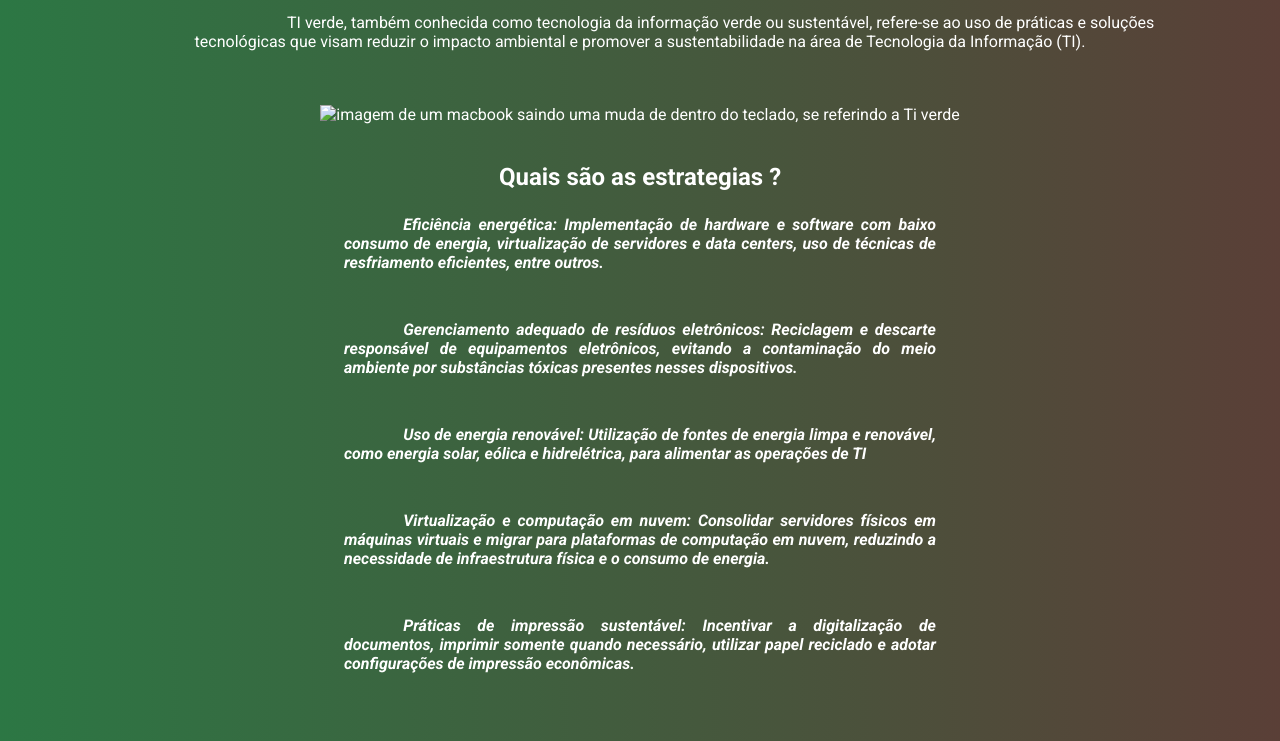
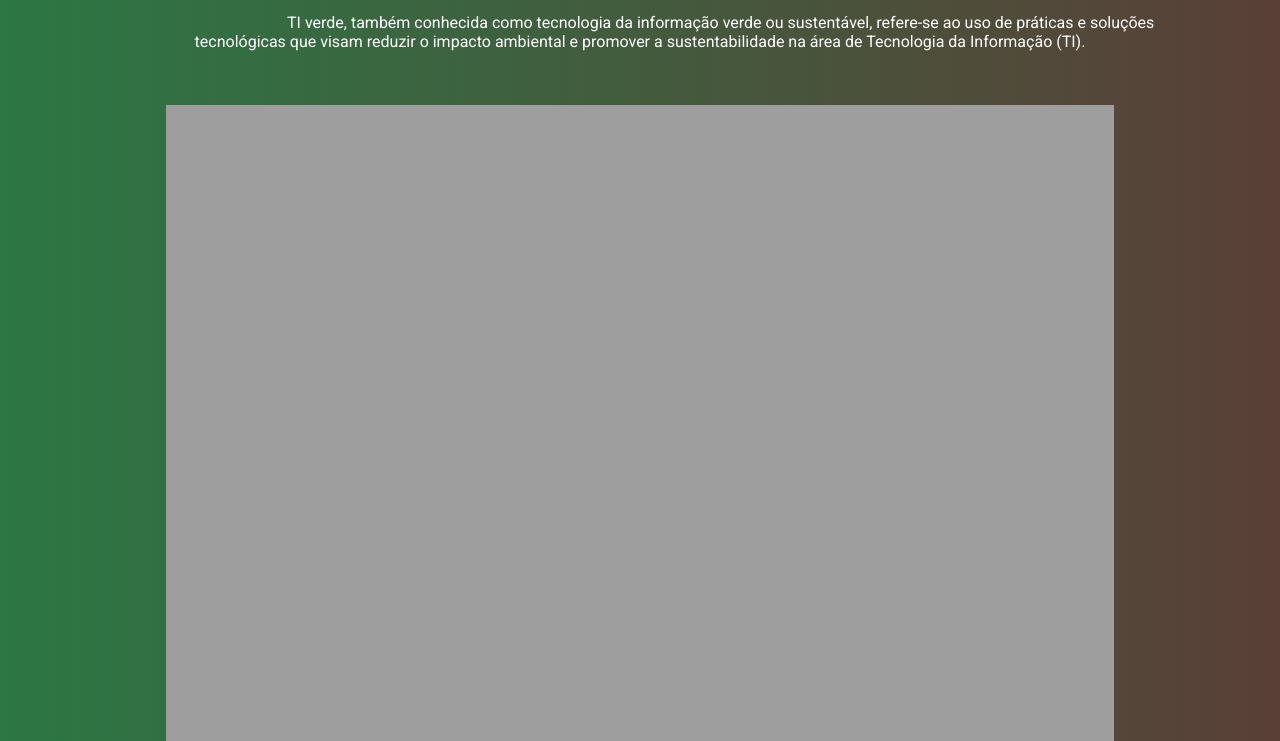
Before and after one commit to igorxisto/sitetrabalho, a plain HTML site: page ti-verde.html in a window 1280 px wide. Shown: the part 59-800 px from the top of the page. Drawn offline with Linux system fonts and the light colour scheme; the site is published under a folder, as on GitHub Pages, so addresses that start at the root find nothing.

Commit message:
Update ti-verde.html

```diff
--- a/ti-verde.html
+++ b/ti-verde.html
@@ -28,7 +28,7 @@
             Tecnologia da Informação (TI).
         </p>
 
-        <img src="/img/ti-verde.jpg"
+        <img src="./img/ti-verde.jpg"
             alt="imagem de um macbook saindo uma muda de dentro do teclado, se referindo a Ti verde" id="imgti">
 
 
```
